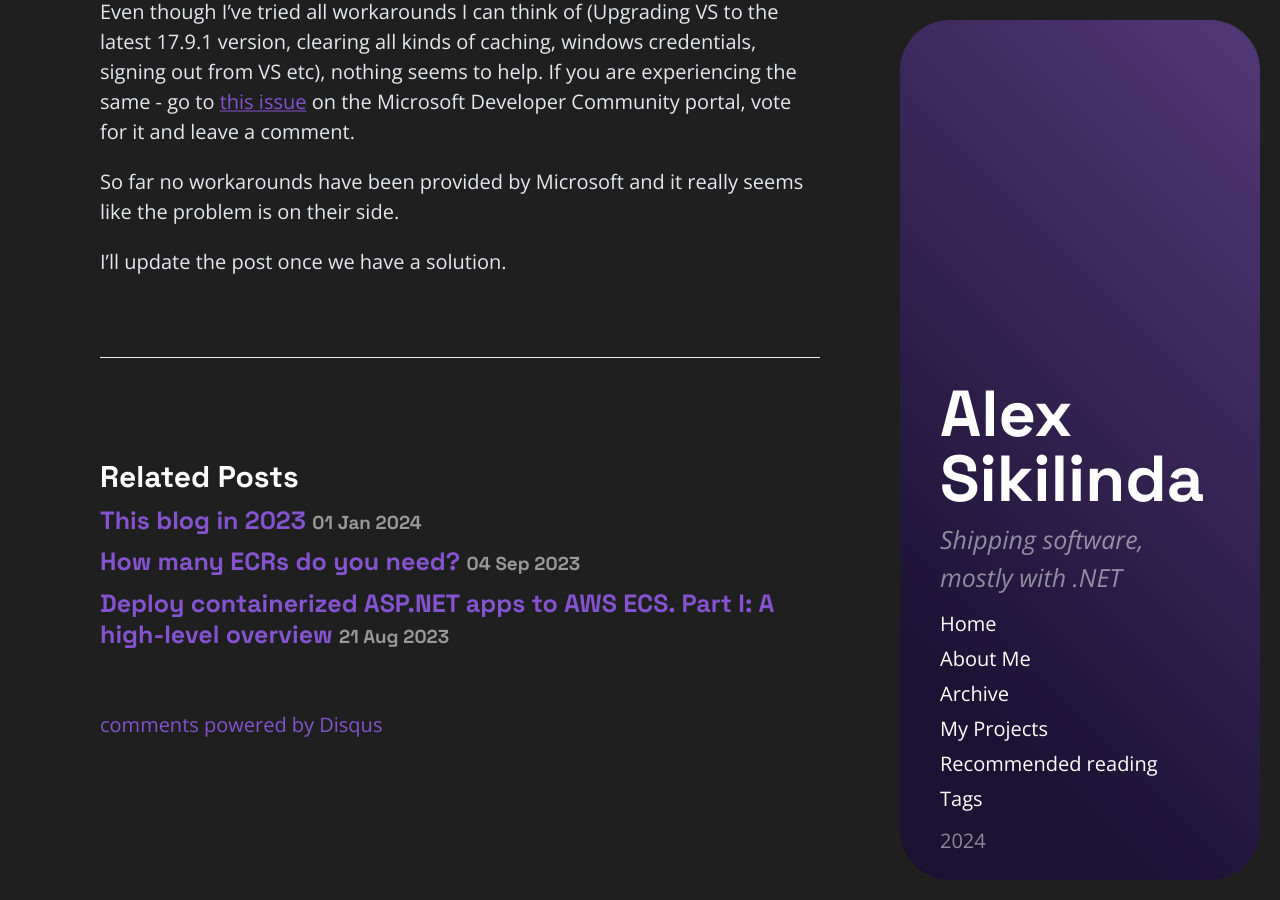
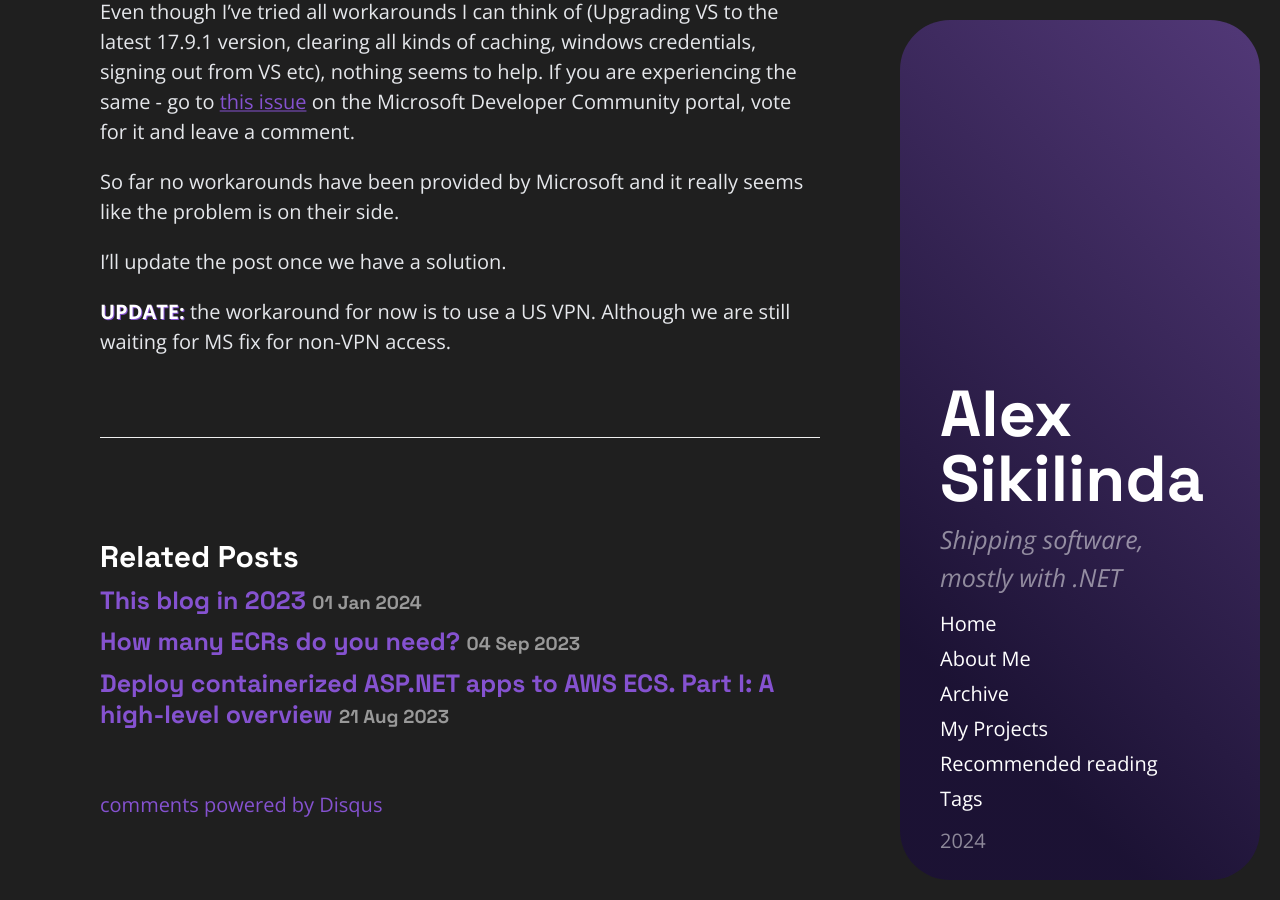
Before and after one commit to AlexSikilinda/alexsikilinda.github.io, a Jekyll site: the page built from _posts/2024-02-25-the-microsoft-store-is-experiencing-network-issues.md, in a window 1280 px wide and 900 px high, scrolled down 868 px. Built offline with Jekyll 4.4.1, drawn with Linux system fonts in a browser that asks for light colours; comment, search, counter and statistics services are not loaded.

Commit message:
add workaround for MS store issue

```diff
--- a/_posts/2024-02-25-the-microsoft-store-is-experiencing-network-issues.md
+++ b/_posts/2024-02-25-the-microsoft-store-is-experiencing-network-issues.md
@@ -18,3 +18,5 @@ If you are experiencing the same - go to [this issue](https://developercommunity
 So far no workarounds have been provided by Microsoft and it really seems like the problem is on their side.
 
 I'll update the post once we have a solution.
+
+**UPDATE:** the workaround for now is to use a US VPN. Although we are still waiting for MS fix for non-VPN access.
```
